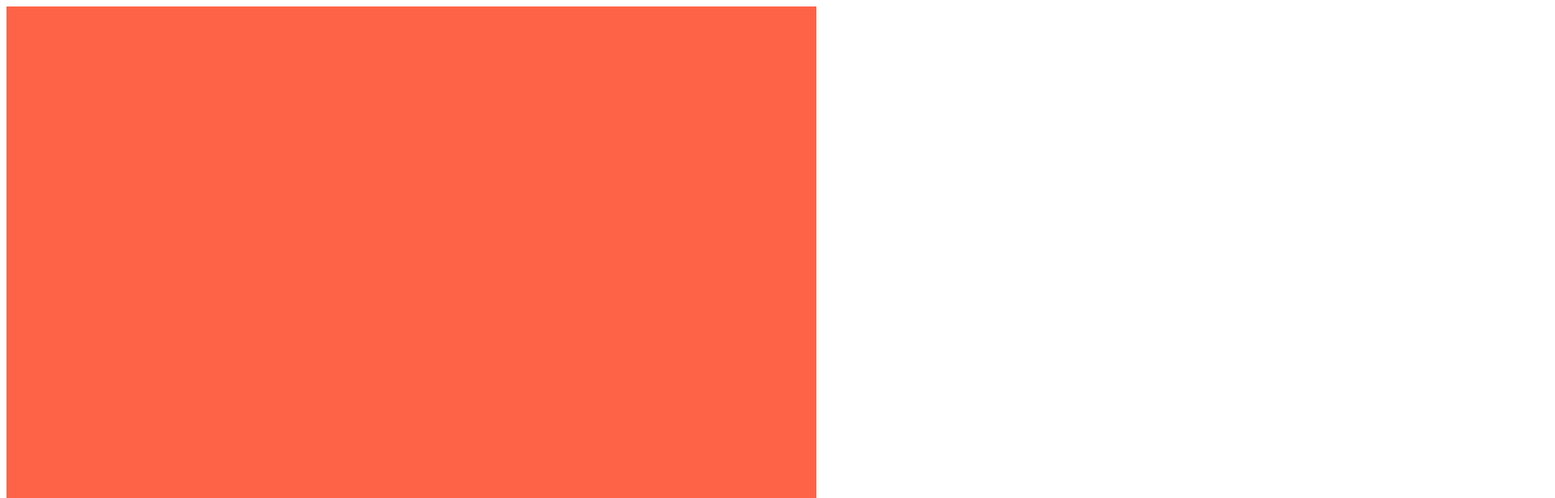
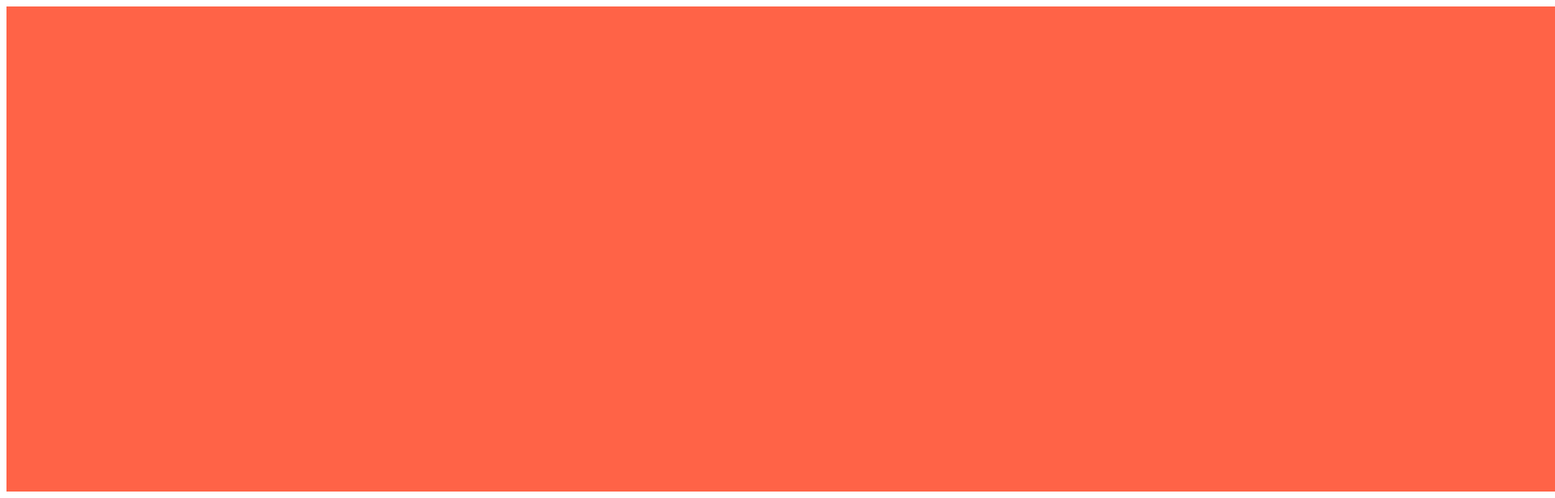
Before and after one commit to LouiseBrarup/LouiseBrarup.github.io, a plain HTML site: page menu.html in a window 1280 px wide. Shown: the top 616 px of the page at 81% size, 1920 px wide, since content can reach past the window. Drawn offline with Linux system fonts and the light colour scheme.

Commit message:
okay okay alright

```diff
--- a/menu.html
+++ b/menu.html
@@ -8,7 +8,7 @@
 </head>
 <body>
 
-    <div class="div" style="width: 1000px; height:800px; background-color: tomato;"></div>
+    <div class="div" style="width: 2000px; height:600px; background-color: tomato;"></div>
 
 </body>
 </html>
```
